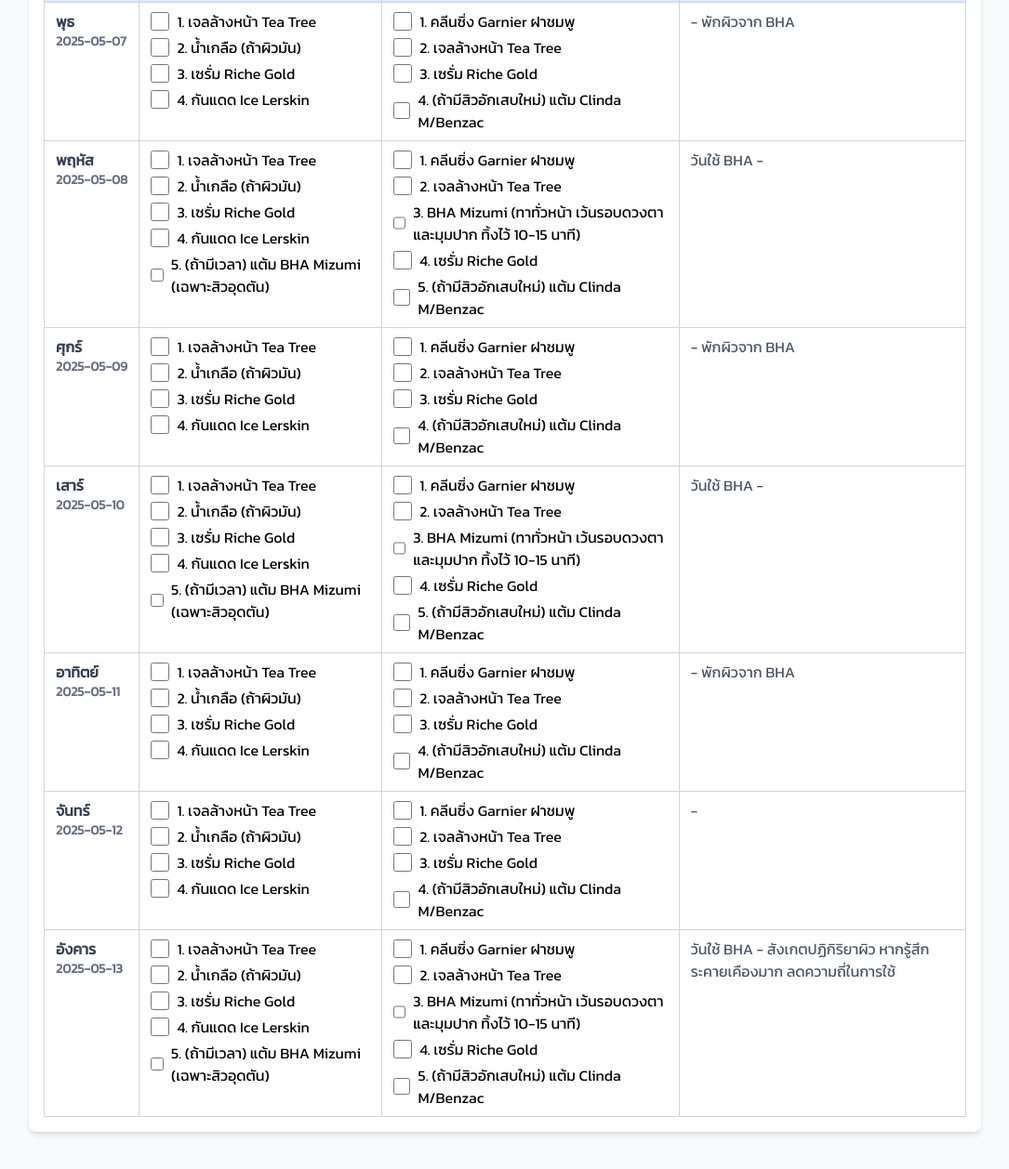
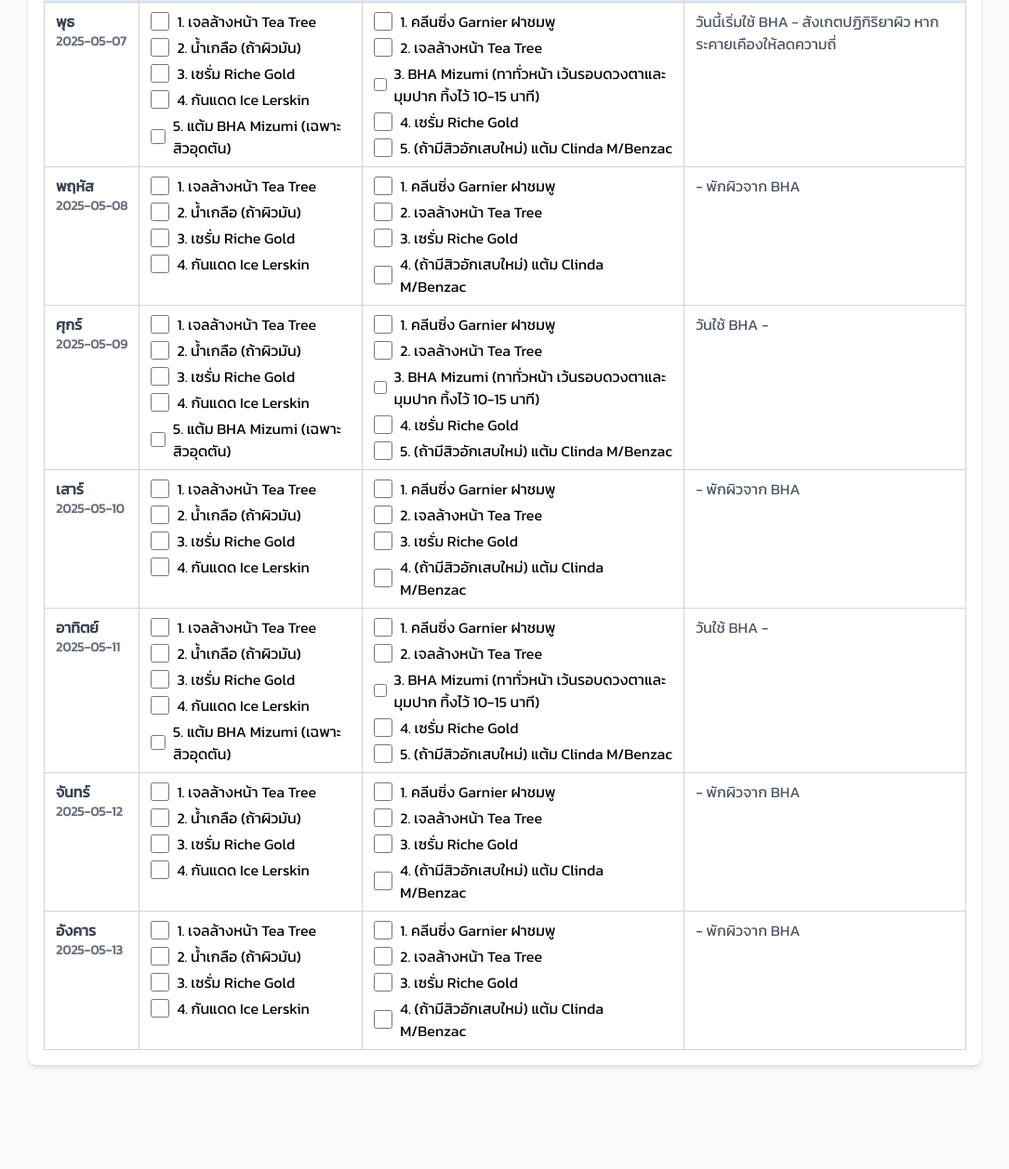
Before and after one commit to Thinnakon-p/LooTheen, a plain HTML site: page remember_loTheen.html in a window 1280 px wide. Shown: the part 187-1445 px from the top of the page at 93% size, without its empty margins (97-1182 px from the left). After the commit the page ends 1373 px from the top, so only its background shows below. Drawn offline with nearby package versions, Linux system fonts and the light colour scheme.

Commit message:
remember_loTheen.html

```diff
--- a/remember_loTheen.html
+++ b/remember_loTheen.html
@@ -105,7 +105,7 @@
   </div>
 
   <script>
-    // Data for each day
+    // Updated routineData with BHA starting on Wednesday (วันพุธ) and adjusted days for BHA use
     const routineData = [
       {
         day: "จันทร์",
@@ -113,15 +113,15 @@
           "1. เจลล้างหน้า Tea Tree",
           "2. น้ำเกลือ (ถ้าผิวมัน)",
           "3. เซรั่ม Riche Gold",
-          "4. กันแดด Ice Lerskin",
+          "4. กันแดด Ice Lerskin"
         ],
         night: [
           "1. คลีนซิ่ง Garnier ฝาชมพู",
           "2. เจลล้างหน้า Tea Tree",
           "3. เซรั่ม Riche Gold",
-          "4. (ถ้ามีสิวอักเสบใหม่) แต้ม Clinda M/Benzac",
+          "4. (ถ้ามีสิวอักเสบใหม่) แต้ม Clinda M/Benzac"
         ],
-        note: "-",
+        note: "- พักผิวจาก BHA"
       },
       {
         day: "อังคาร",
@@ -129,18 +129,15 @@
           "1. เจลล้างหน้า Tea Tree",
           "2. น้ำเกลือ (ถ้าผิวมัน)",
           "3. เซรั่ม Riche Gold",
-          "4. กันแดด Ice Lerskin",
-          "5. (ถ้ามีเวลา) แต้ม BHA Mizumi (เฉพาะสิวอุดตัน)",
+          "4. กันแดด Ice Lerskin"
         ],
         night: [
           "1. คลีนซิ่ง Garnier ฝาชมพู",
           "2. เจลล้างหน้า Tea Tree",
-          "3. BHA Mizumi (ทาทั่วหน้า เว้นรอบดวงตาและมุมปาก ทิ้งไว้ 10-15 นาที)",
-          "4. เซรั่ม Riche Gold",
-          "5. (ถ้ามีสิวอักเสบใหม่) แต้ม Clinda M/Benzac",
+          "3. เซรั่ม Riche Gold",
+          "4. (ถ้ามีสิวอักเสบใหม่) แต้ม Clinda M/Benzac"
         ],
-        note:
-          "วันใช้ BHA - สังเกตปฏิกิริยาผิว หากรู้สึกระคายเคืองมาก ลดความถี่ในการใช้",
+        note: "- พักผิวจาก BHA"
       },
       {
         day: "พุธ",
@@ -149,14 +146,16 @@
           "2. น้ำเกลือ (ถ้าผิวมัน)",
           "3. เซรั่ม Riche Gold",
           "4. กันแดด Ice Lerskin",
+          "5. แต้ม BHA Mizumi (เฉพาะสิวอุดตัน)"
         ],
         night: [
           "1. คลีนซิ่ง Garnier ฝาชมพู",
           "2. เจลล้างหน้า Tea Tree",
-          "3. เซรั่ม Riche Gold",
-          "4. (ถ้ามีสิวอักเสบใหม่) แต้ม Clinda M/Benzac",
+          "3. BHA Mizumi (ทาทั่วหน้า เว้นรอบดวงตาและมุมปาก ทิ้งไว้ 10-15 นาที)",
+          "4. เซรั่ม Riche Gold",
+          "5. (ถ้ามีสิวอักเสบใหม่) แต้ม Clinda M/Benzac"
         ],
-        note: "- พักผิวจาก BHA",
+        note: "วันนี้เริ่มใช้ BHA - สังเกตปฏิกิริยาผิว หากระคายเคืองให้ลดความถี่"
       },
       {
         day: "พฤหัส",
@@ -164,17 +163,15 @@
           "1. เจลล้างหน้า Tea Tree",
           "2. น้ำเกลือ (ถ้าผิวมัน)",
           "3. เซรั่ม Riche Gold",
-          "4. กันแดด Ice Lerskin",
-          "5. (ถ้ามีเวลา) แต้ม BHA Mizumi (เฉพาะสิวอุดตัน)",
+          "4. กันแดด Ice Lerskin"
         ],
         night: [
           "1. คลีนซิ่ง Garnier ฝาชมพู",
           "2. เจลล้างหน้า Tea Tree",
-          "3. BHA Mizumi (ทาทั่วหน้า เว้นรอบดวงตาและมุมปาก ทิ้งไว้ 10-15 นาที)",
-          "4. เซรั่ม Riche Gold",
-          "5. (ถ้ามีสิวอักเสบใหม่) แต้ม Clinda M/Benzac",
+          "3. เซรั่ม Riche Gold",
+          "4. (ถ้ามีสิวอักเสบใหม่) แต้ม Clinda M/Benzac"
         ],
-        note: "วันใช้ BHA -",
+        note: "- พักผิวจาก BHA"
       },
       {
         day: "ศุกร์",
@@ -183,14 +180,16 @@
           "2. น้ำเกลือ (ถ้าผิวมัน)",
           "3. เซรั่ม Riche Gold",
           "4. กันแดด Ice Lerskin",
+          "5. แต้ม BHA Mizumi (เฉพาะสิวอุดตัน)"
         ],
         night: [
           "1. คลีนซิ่ง Garnier ฝาชมพู",
           "2. เจลล้างหน้า Tea Tree",
-          "3. เซรั่ม Riche Gold",
-          "4. (ถ้ามีสิวอักเสบใหม่) แต้ม Clinda M/Benzac",
+          "3. BHA Mizumi (ทาทั่วหน้า เว้นรอบดวงตาและมุมปาก ทิ้งไว้ 10-15 นาที)",
+          "4. เซรั่ม Riche Gold",
+          "5. (ถ้ามีสิวอักเสบใหม่) แต้ม Clinda M/Benzac"
         ],
-        note: "- พักผิวจาก BHA",
+        note: "วันใช้ BHA -"
       },
       {
         day: "เสาร์",
@@ -198,17 +197,15 @@
           "1. เจลล้างหน้า Tea Tree",
           "2. น้ำเกลือ (ถ้าผิวมัน)",
           "3. เซรั่ม Riche Gold",
-          "4. กันแดด Ice Lerskin",
-          "5. (ถ้ามีเวลา) แต้ม BHA Mizumi (เฉพาะสิวอุดตัน)",
+          "4. กันแดด Ice Lerskin"
         ],
         night: [
           "1. คลีนซิ่ง Garnier ฝาชมพู",
           "2. เจลล้างหน้า Tea Tree",
-          "3. BHA Mizumi (ทาทั่วหน้า เว้นรอบดวงตาและมุมปาก ทิ้งไว้ 10-15 นาที)",
-          "4. เซรั่ม Riche Gold",
-          "5. (ถ้ามีสิวอักเสบใหม่) แต้ม Clinda M/Benzac",
+          "3. เซรั่ม Riche Gold",
+          "4. (ถ้ามีสิวอักเสบใหม่) แต้ม Clinda M/Benzac"
         ],
-        note: "วันใช้ BHA -",
+        note: "- พักผิวจาก BHA"
       },
       {
         day: "อาทิตย์",
@@ -217,15 +214,17 @@
           "2. น้ำเกลือ (ถ้าผิวมัน)",
           "3. เซรั่ม Riche Gold",
           "4. กันแดด Ice Lerskin",
+          "5. แต้ม BHA Mizumi (เฉพาะสิวอุดตัน)"
         ],
         night: [
           "1. คลีนซิ่ง Garnier ฝาชมพู",
           "2. เจลล้างหน้า Tea Tree",
-          "3. เซรั่ม Riche Gold",
-          "4. (ถ้ามีสิวอักเสบใหม่) แต้ม Clinda M/Benzac",
+          "3. BHA Mizumi (ทาทั่วหน้า เว้นรอบดวงตาและมุมปาก ทิ้งไว้ 10-15 นาที)",
+          "4. เซรั่ม Riche Gold",
+          "5. (ถ้ามีสิวอักเสบใหม่) แต้ม Clinda M/Benzac"
         ],
-        note: "- พักผิวจาก BHA",
-      },
+        note: "วันใช้ BHA -"
+      }
     ];
 
     // Get day of week in Thai from Date object (0=Sun,...6=Sat)
```
